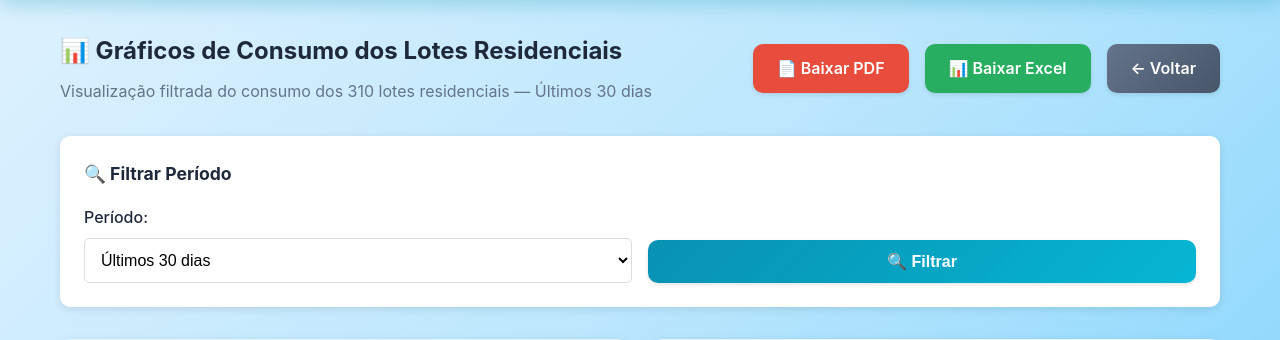
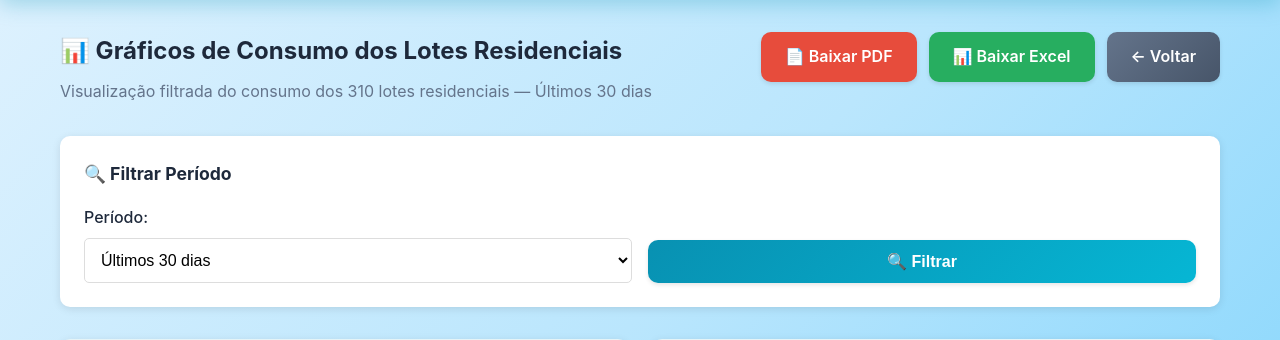
Before and after one commit to thiagopecli/controle-de-consumo-de-agua, a Django app: page /graficos/ in a window 1280 px wide. Shown: the part 84-424 px from the top of the page. Run offline with Django 5.2, Linux system fonts and the light colour scheme; data that the repository does not hold is empty.

Commit message:
fix/ajustando tela graficos

```diff
--- a/static/css/style.css
+++ b/static/css/style.css
@@ -166,6 +166,21 @@ body {
     -webkit-background-clip: text;
     -webkit-text-fill-color: transparent;
     background-clip: text;
+}
+
+.page-header {
+    display: flex;
+    justify-content: space-between;
+    align-items: flex-start;
+    gap: 1.5rem;
+    flex-wrap: wrap;
+    margin-bottom: 2rem;
+}
+
+.page-actions {
+    display: flex;
+    gap: 0.75rem;
+    flex-wrap: wrap;
 }
 
 .stats-grid {
@@ -824,6 +839,19 @@ body {
         font-size: 1rem;
     }
 
+    .page-header {
+        flex-direction: column;
+        align-items: stretch;
+    }
+
+    .page-actions {
+        width: 100%;
+    }
+
+    .page-actions .btn {
+        width: 100%;
+    }
+
     h2 {
         font-size: 1.5rem !important;
     }
--- a/templates/consumo/graficos_consumo.html
+++ b/templates/consumo/graficos_consumo.html
@@ -6,14 +6,14 @@
 
 {% block content %}
 <div class="graficos-consumo-page">
-    <div style="display: flex; justify-content: space-between; align-items: center; margin-bottom: 2rem;">
+    <div class="page-header">
         <div>
             <h2>📊 Gráficos de Consumo dos Lotes Residenciais</h2>
             <p style="color: var(--secondary-color); margin-top: 0.5rem;">
                 Visualização filtrada do consumo dos 310 lotes residenciais — {{ dados_graficos.periodo_label }}
             </p>
         </div>
-        <div style="display: flex; gap: 1rem;">
+        <div class="page-actions">
             <a href="{% url 'consumo:exportar_graficos_consumo_pdf' %}?{{ request.GET.urlencode }}" class="btn btn-primary" style="background: #e74c3c;">
                 📄 Baixar PDF
             </a>
--- a/templates/consumo/graficos_lote.html
+++ b/templates/consumo/graficos_lote.html
@@ -6,14 +6,14 @@
 
 {% block content %}
 <div class="graficos-lote-page">
-    <div style="display: flex; justify-content: space-between; align-items: center; margin-bottom: 2rem;">
+    <div class="page-header">
         <div>
             <h2>📊 Gráficos de Consumo - Lote {{ lote.numero }}</h2>
             <p style="color: var(--secondary-color); margin-top: 0.5rem;" id="periodo-label">
                 Tipo: <span class="badge badge-{{ lote.tipo }}">{{ lote.get_tipo_display }}</span>
             </p>
         </div>
-        <div style="display: flex; gap: 1rem;">
+        <div class="page-actions">
             <a href="{% url 'consumo:exportar_graficos_lote_pdf' lote.id %}?{{ request.GET.urlencode }}" class="btn btn-primary" style="background: #e74c3c;">
                 📄 Baixar PDF
             </a>
```
